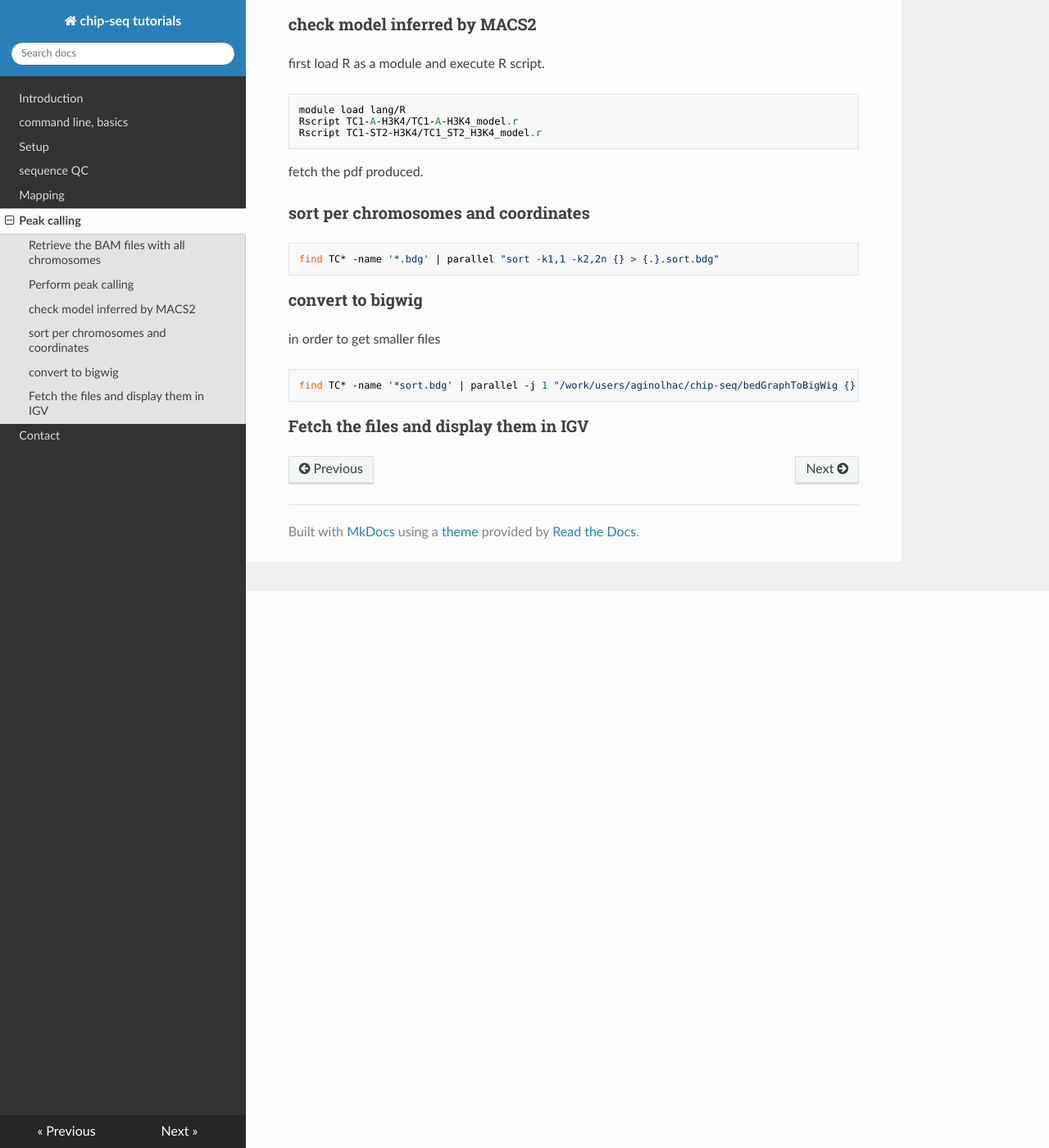
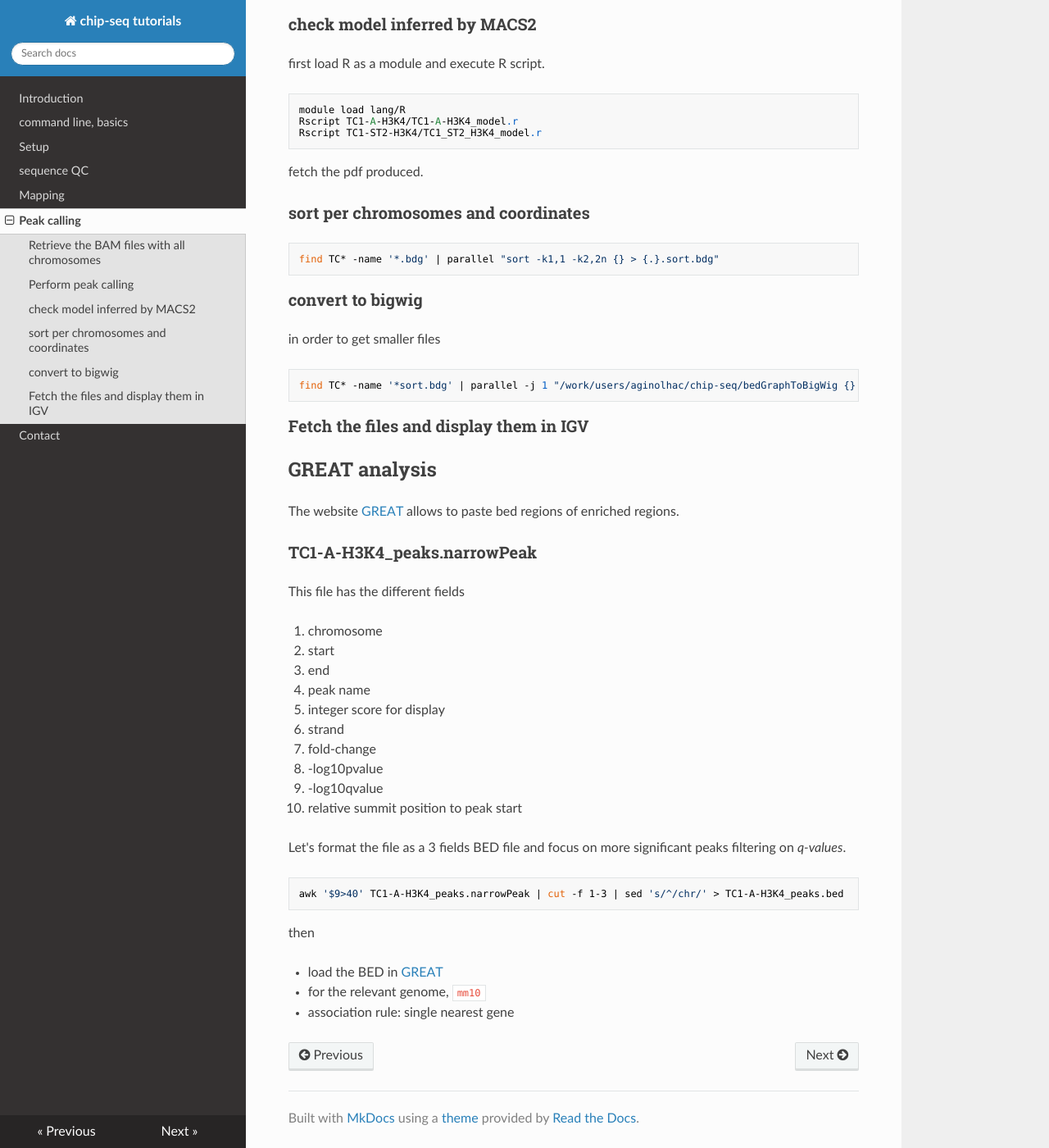
Before and after one commit to ginolhac/chip-seq, an MkDocs documentation site: the page built from docs/peak.md, in a window 1280 px wide and 1400 px high, scrolled down 679 px. Shown: the whole window at 82% size. Built offline with MkDocs 1.6.1, drawn with Linux system fonts in a browser that asks for light colours; nearby versions of some CDN libraries; old or Windows-style settings are respelled for this version of MkDocs.

Commit message:
add GREAT

````diff
--- a/docs/peak.md
+++ b/docs/peak.md
@@ -56,3 +56,34 @@ find TC* -name '*sort.bdg' | parallel -j 1 "/work/users/aginolhac/chip-seq/bedGr
 ```
 
 ### Fetch the files and display them in IGV
+
+## GREAT analysis
+
+The website [GREAT](http://bejerano.stanford.edu/great/public/html/) allows to paste bed regions of enriched regions.
+
+### TC1-A-H3K4_peaks.narrowPeak
+
+This file has the different fields
+
+1. chromosome
+2. start
+3. end
+4. peak name
+5. integer score for display
+6. strand
+7. fold-change
+8. -log10pvalue
+9. -log10qvalue
+10. relative summit position to peak start
+
+Let's format the file as a 3 fields BED file and focus on more significant peaks filtering on *q-values*.
+
+```
+awk '$9>40' TC1-A-H3K4_peaks.narrowPeak | cut -f 1-3 | sed 's/^/chr/' > TC1-A-H3K4_peaks.bed
+```
+
+then
+
+* load the BED in [GREAT](http://bejerano.stanford.edu/great/public/html/)
+* for the relevant genome, `mm10`
+* association rule: single nearest gene
````
